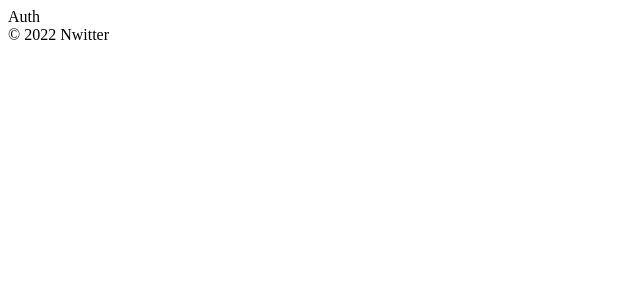
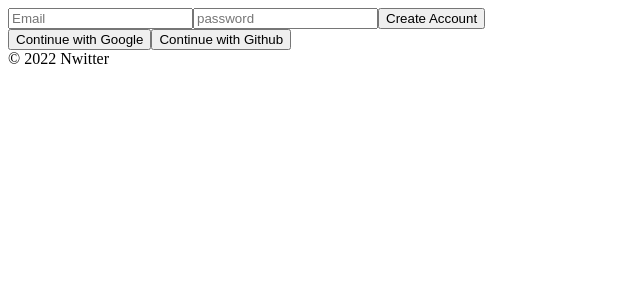
Before and after one commit to rosedaily/nwitter_react, a React (Create React App) app: page / in a window 1280 px wide. Shown: the top 300 px of the page, without its empty margins (0-640 px from the left). Built offline with nearby package versions, Linux system fonts and the light colour scheme; no server answers.

Commit message:
이메일, 비밀번호로 인증 기능
- 이메일과 패스워드로 회원가입
- 파이어베이스 로그인을 통해 로컬에 자동 로그인되도록 저장

```diff
--- a/src/routes/Auth.js
+++ b/src/routes/Auth.js
@@ -1,3 +1,56 @@
-const Auth = () => <span>Auth</span>
+import { authService } from 'fbase';
+import { useState } from 'react';
+
+const Auth = () => {
+  const [email, setEmail] = useState("");
+  const [password, setPassword] = useState("");
+  const [newAccount, setNewAccount] = useState(true);
+
+  const onChange = (event) => {
+    const {
+      target : {name, value},
+    } = event;
+
+    if(name === "email") {
+      setEmail(value);
+    }else if(name === "password"){
+      setPassword(value);
+    }
+
+  };
+
+  const onSubmit = async (event) => {
+    event.preventDefault();
+    try{
+      let data;
+      if(newAccount){
+        // creat newAccount
+        data = await authService.createUserWithEmailAndPassword(email, password);
+      }else{
+        // log in
+        data = await authService.signInWithEmailAndPassword(email, password);
+      }
+      console.log(data);
+    }catch (error){
+      console.log(error);
+    }
+  };
+
+
+
+  return (
+    <div>
+      <form onSubmit={onSubmit}>
+        <input name="email" type="email" placeholder="Email" required value={email} onChange={onChange} />
+        <input name="password" type="password" placeholder="password" required value={password} onChange={onChange}/>
+        <input type="submit" value={newAccount ? "Create Account" :"Log In"}/>
+      </form>
+      <div>
+        <button>Continue with Google</button>
+        <button>Continue with Github</button>
+      </div>
+    </div>
+  );
+};
 
 export default Auth
```
